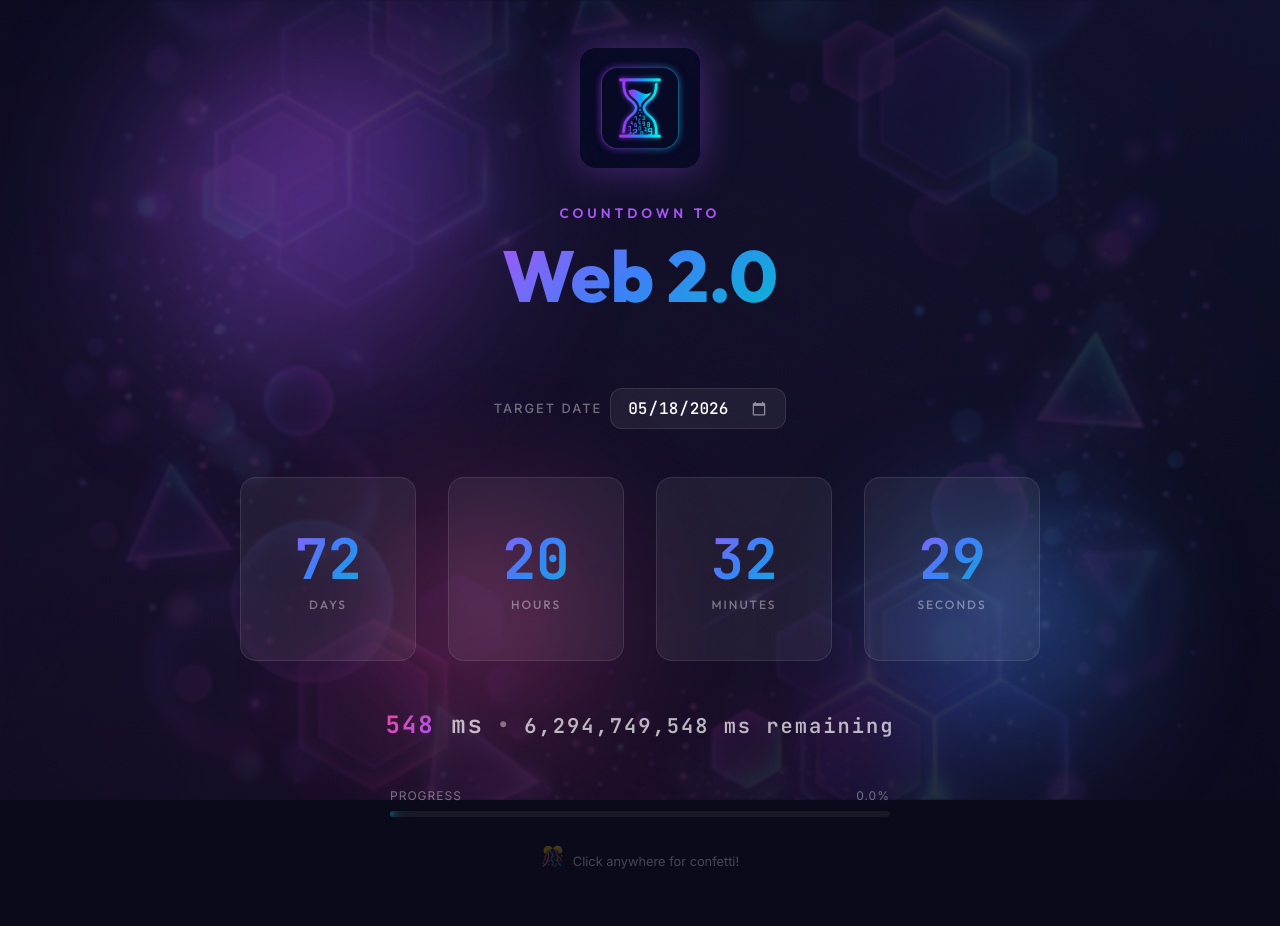
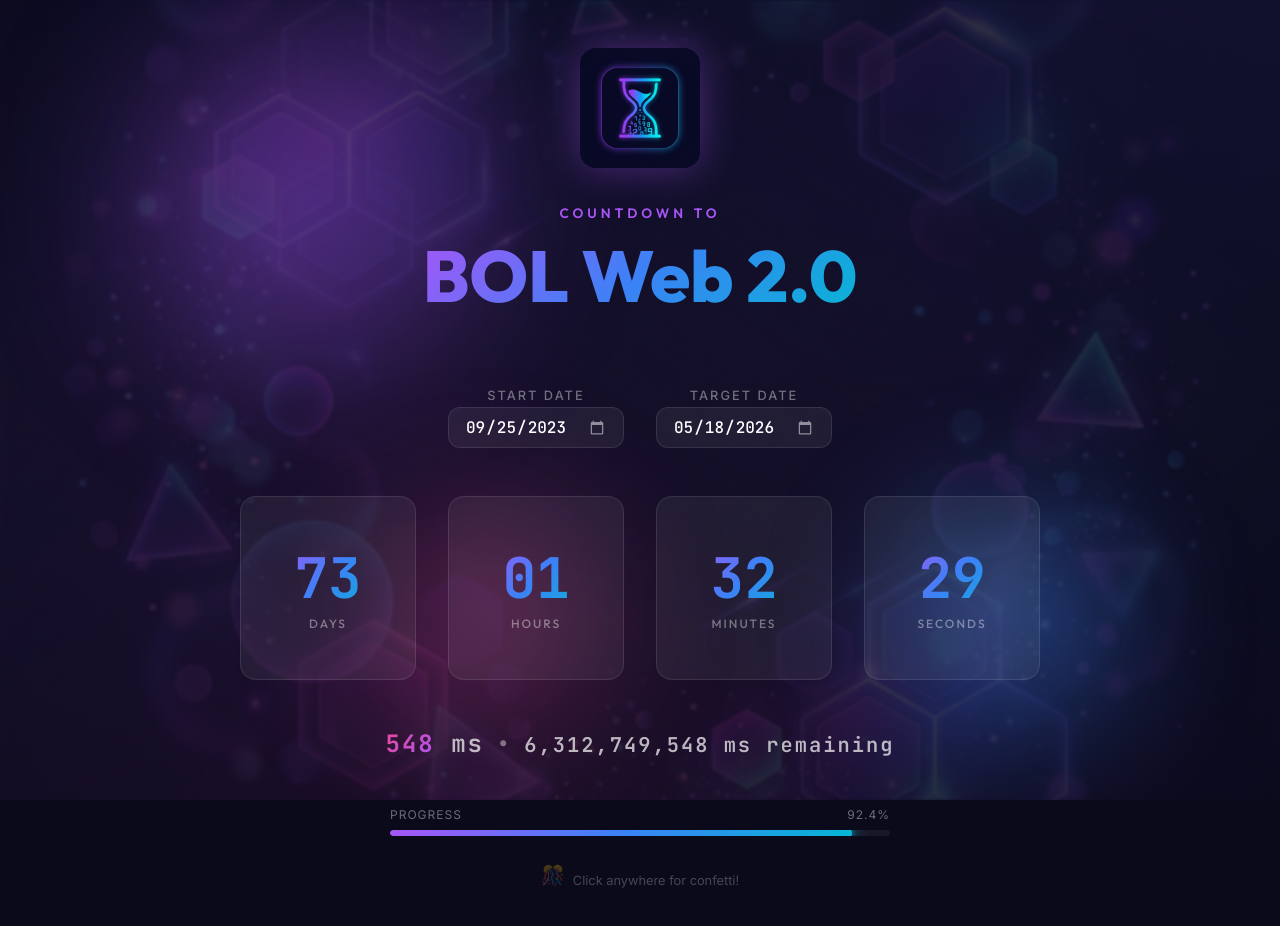
Before and after one commit to shaoli-lu/countdown, a Next.js app: page / in a window 1280 px wide. Shown: the top 926 px of the page. Built offline with nearby package versions, Linux system fonts and the light colour scheme.

Commit message:
Start date

```diff
--- a/src/app/globals.css
+++ b/src/app/globals.css
@@ -259,9 +259,17 @@ body {
   display: flex;
   align-items: center;
   justify-content: center;
-  gap: var(--space-sm);
+  gap: var(--space-xl);
   margin-bottom: var(--space-2xl);
   animation: fadeInUp 0.8s ease-out 0.4s both;
+  flex-wrap: wrap;
+}
+
+.date-field {
+  display: flex;
+  flex-direction: column;
+  align-items: center;
+  gap: var(--space-xs);
 }
 
 .target-date-label {
--- a/src/app/page.js
+++ b/src/app/page.js
@@ -4,8 +4,9 @@ import { useState, useEffect, useCallback, useRef } from "react";
 import confetti from "canvas-confetti";
 import Image from "next/image";
 
-const DEFAULT_NAME = "Web 2.0";
+const DEFAULT_NAME = "BOL Web 2.0";
 const DEFAULT_DATE = "2026-05-18";
+const DEFAULT_START_DATE = "2023-09-25"; // first commit; 1/25/24 real commit
 
 function padZero(num, digits = 2) {
   return String(Math.floor(num)).padStart(digits, "0");
@@ -15,18 +16,37 @@ function formatWithCommas(num) {
   return num.toString().replace(/\B(?=(\d{3})+(?!\d))/g, ",");
 }
 
+// Convert "YYYY-MM-DD" to a Date at midnight US Central (America/Chicago)
+function midnightCentral(dateStr) {
+  const noonUTC = new Date(dateStr + "T12:00:00Z");
+  const centralHour = parseInt(
+    new Intl.DateTimeFormat("en-US", {
+      timeZone: "America/Chicago",
+      hour: "numeric",
+      hour12: false,
+    })
+      .formatToParts(noonUTC)
+      .find((p) => p.type === "hour").value
+  );
+  // noon UTC = centralHour in Central → offset = 12 - centralHour
+  // CDT (UTC-5): centralHour=7, offset=5 → midnight Central = 05:00Z ✓
+  // CST (UTC-6): centralHour=6, offset=6 → midnight Central = 06:00Z ✓
+  const offsetHours = 12 - centralHour;
+  return new Date(dateStr + "T" + String(offsetHours).padStart(2, "0") + ":00:00Z");
+}
+
 export default function Home() {
   const [countdownName, setCountdownName] = useState(DEFAULT_NAME);
   const [targetDate, setTargetDate] = useState(DEFAULT_DATE);
+  const [startDate, setStartDate] = useState(DEFAULT_START_DATE);
   const [timeLeft, setTimeLeft] = useState(null);
   const [isComplete, setIsComplete] = useState(false);
   const [mounted, setMounted] = useState(false);
   const nameRef = useRef(null);
-  const startTimeRef = useRef(new Date());
 
   // Calculate time remaining
   const calculateTimeLeft = useCallback(() => {
-    const target = new Date(targetDate + "T00:00:00");
+    const target = midnightCentral(targetDate);
     const now = new Date();
     const diff = target.getTime() - now.getTime();
 
@@ -65,8 +85,8 @@ export default function Home() {
 
   // Calculate progress percentage
   const getProgress = useCallback(() => {
-    const start = startTimeRef.current;
-    const target = new Date(targetDate + "T00:00:00");
+    const start = midnightCentral(startDate);
+    const target = midnightCentral(targetDate);
     const now = new Date();
 
     const total = target.getTime() - start.getTime();
@@ -74,7 +94,7 @@ export default function Home() {
 
     if (total <= 0) return 100;
     return Math.min(100, Math.max(0, (elapsed / total) * 100));
-  }, [targetDate]);
+  }, [targetDate, startDate]);
 
   // Spray confetti on click
   const handleConfetti = useCallback(
@@ -219,8 +239,22 @@ export default function Home() {
         <p className="edit-hint">✏️ Click to edit name</p>
       </div>
 
-      {/* Editable Date */}
+      {/* Editable Dates */}
       <div className="date-section">
+        <div className="date-field">
+          <span className="target-date-label">Start Date</span>
+          <div className="date-input-wrapper">
+            <input
+              type="date"
+              className="date-input"
+              value={startDate}
+              onChange={(e) => setStartDate(e.target.value)}
+              aria-label="Start date for countdown"
+              id="start-date-input"
+            />
+          </div>
+        </div>
+        <div className="date-field">
           <span className="target-date-label">Target Date</span>
           <div className="date-input-wrapper">
             <input
@@ -231,6 +265,7 @@ export default function Home() {
               aria-label="Target date for countdown"
               id="target-date-input"
             />
+          </div>
         </div>
       </div>
 
```
Lines whose indentation alone changed are shown as unchanged.
